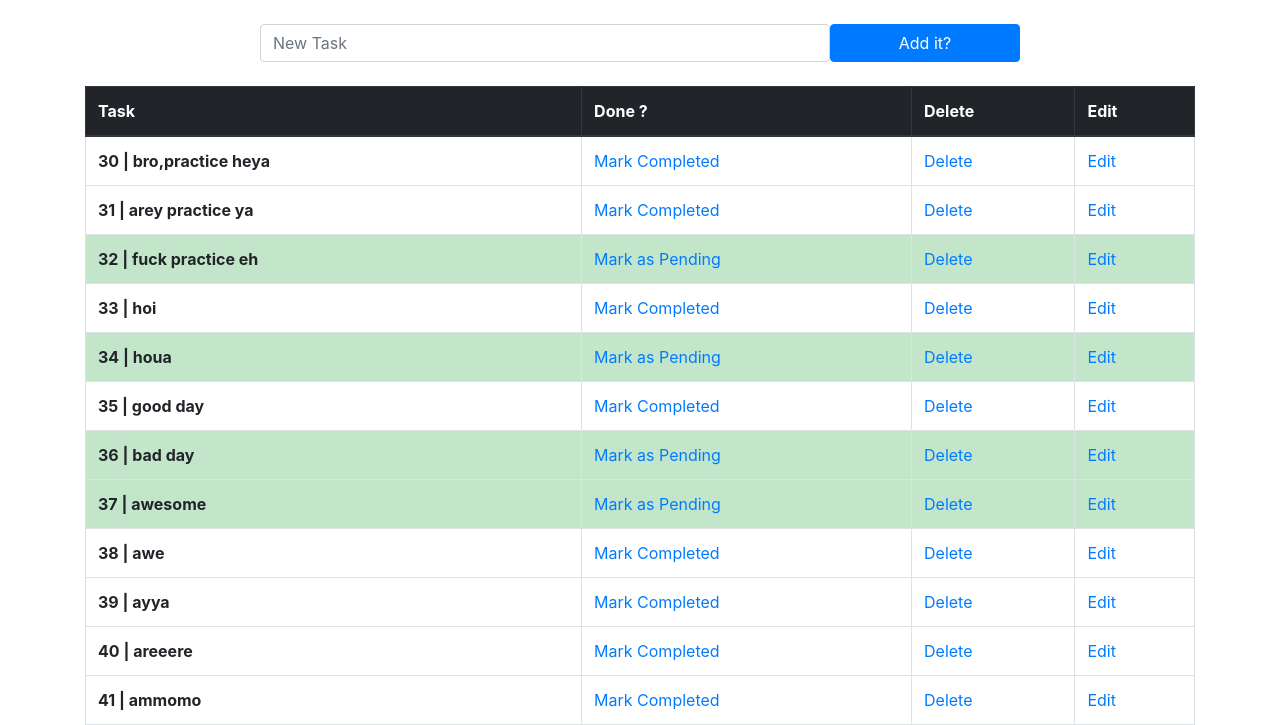
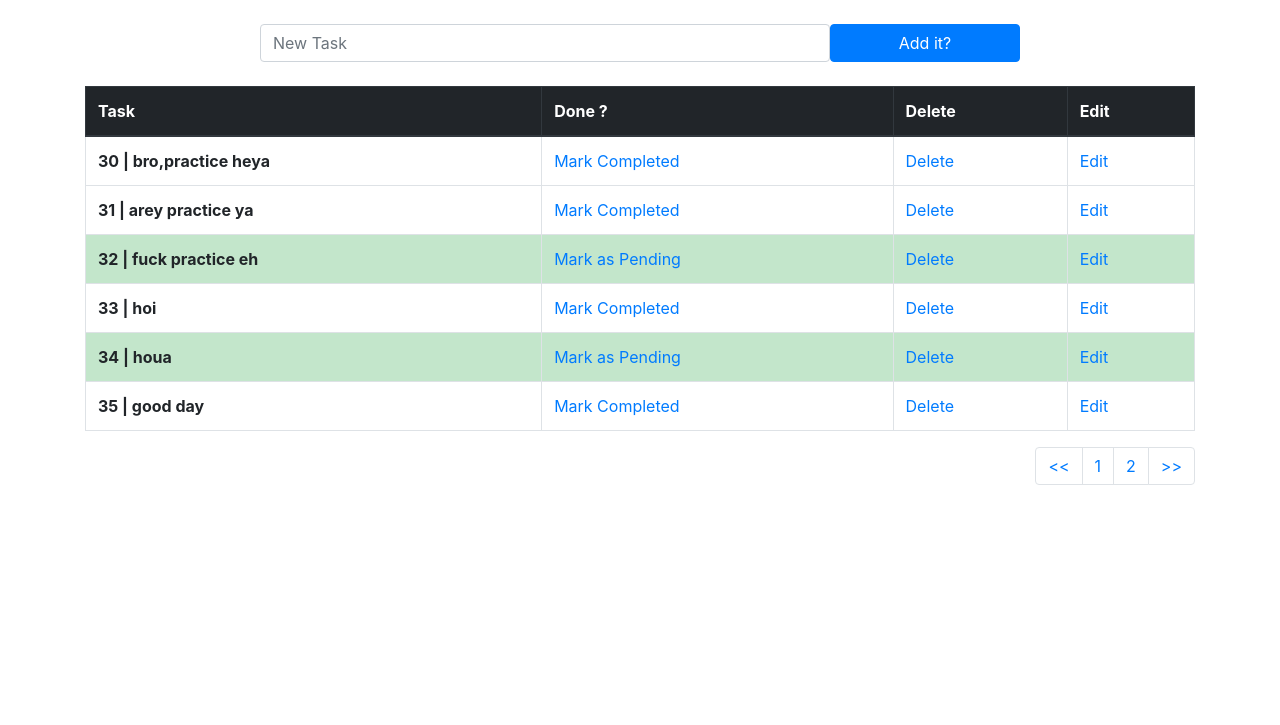
Before and after one commit to mounvip1525/TaskMate, a Django app: page /task/ in a window 1280 px wide. Shown: the part 66-791 px from the top of the page. After the commit the page ends 551 px from the top, so only its background shows below. Run offline with Django 3.2, Linux system fonts and the light colour scheme; data comes from the database, SQL or seed files in the repository; both versions use the stored data as it was after the commit; some libraries are stand-ins or nearby versions.

Commit message:
pagination added

```diff
--- a/taskmate/urls.py
+++ b/taskmate/urls.py
@@ -1,7 +1,10 @@
 from django.contrib import admin
 from django.urls import path,include
+from todolist_app import views
 
 urlpatterns = [
     path('admin/', admin.site.urls),
-    path('task/',include('todolist_app.urls'))
+    path('task/',include('todolist_app.urls')),
+    path('contact', views.contact,name='contact'),
+    path('about', views.about,name='about'),
 ]
--- a/todolist_app/templates/todolist.html
+++ b/todolist_app/templates/todolist.html
@@ -57,5 +57,21 @@
             {% endif %}
             </tbody>
         </table>
+       <nav aria-label="Page navigation example">
+            <ul class="pagination justify-content-end">
+                </li>
+                <li class="page-item"><a class="page-link" href="?pg=1"><<</a></li>
+                {% if all_tasks.has_previous %}
+                    <li class="page-item"><a class="page-link" href="?pg={{ all_tasks.previous_page_number }}">{{all_tasks.previous_page_number}}</a></li>
+                {% endif %}
+                <li class="page-item"><a class="page-link" href="?pg={{all_tasks.number}}">{{all_tasks.number}}</a></li>
+                {% if all_tasks.has_next %}
+                    <li class="page-item"><a class="page-link" href="?pg={{ all_tasks.next_page_number }}">{{all_tasks.next_page_number}}</a></li>
+                {% endif %}
+                <li class="page-item"><a class="page-link" href="?pg={{ all_tasks.paginator.num_pages }}">>></a></li>
+
+            </ul>
+</nav>
+
     </div>
 {% endblock content %}
--- a/todolist_app/urls.py
+++ b/todolist_app/urls.py
@@ -7,6 +7,4 @@
     path('edit/<task_id>',views.edit_task,name='edit_task'),
     path('completed/<task_id>',views.completed_task,name='completed_task'),
     path('pending/<task_id>',views.pending_task,name='pending_task'),
-    path('contact', views.contact,name='contact'),
-    path('about', views.about,name='about'),
 ]
--- a/todolist_app/views.py
+++ b/todolist_app/views.py
@@ -3,6 +3,7 @@
 from todolist_app.models import TaskModel
 from todolist_app.forms import TaskForm
 from django.contrib import messages
+from django.core.paginator import Paginator
 
 # Create your views here.
 def todolist(request):
@@ -14,11 +15,14 @@
         messages.success(request,('New Task Added!'))
         return redirect('todolist')
     else:
-        all_tasks=TaskModel.objects.all
+        all_tasks=TaskModel.objects.all()
 
         # context={
         #     'welcome_text':"hey there Home"
         #     }
+        paginator=Paginator(all_tasks,6)
+        page=request.GET.get('pg')
+        all_tasks=paginator.get_page(page) #reloading the data after paginating
         return render(request,'todolist.html',{'all_tasks':all_tasks})
 
 def delete_task(request,task_id):
```
Also changed, not shown: db.sqlite3.
